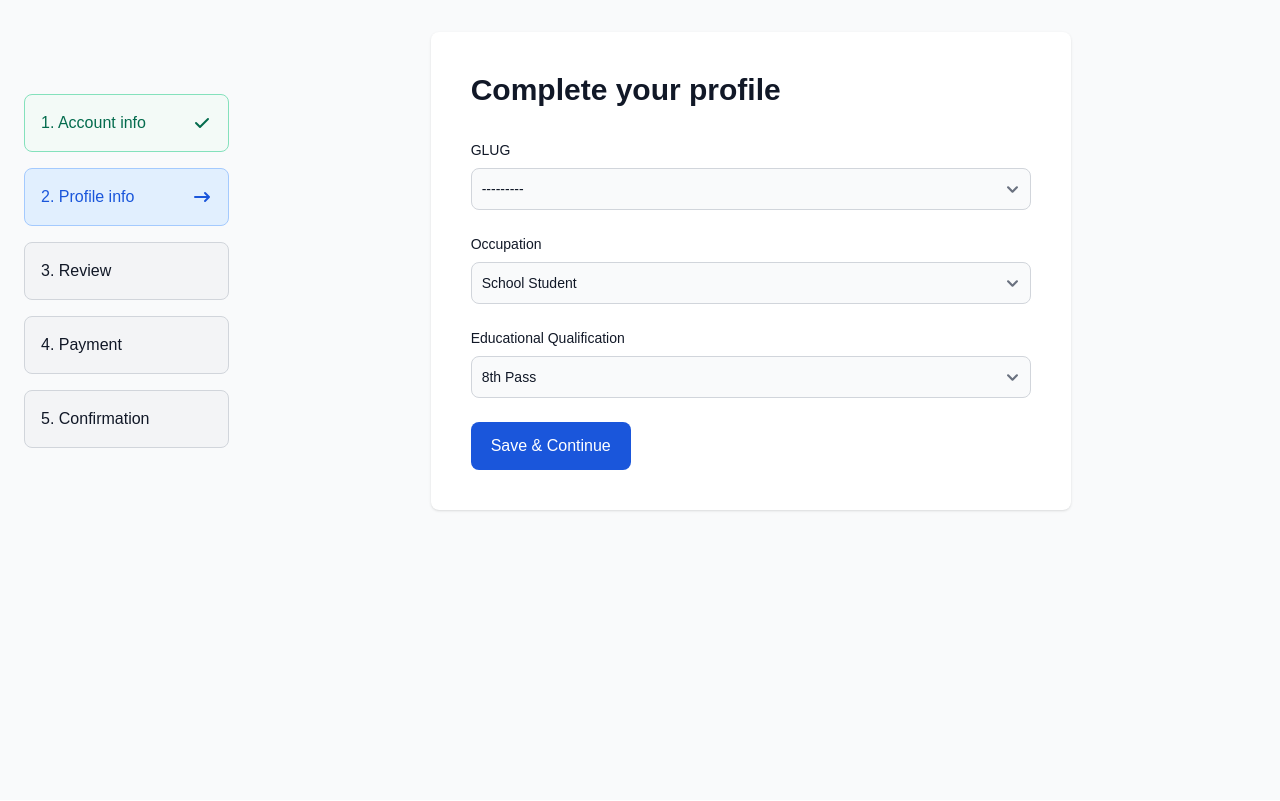
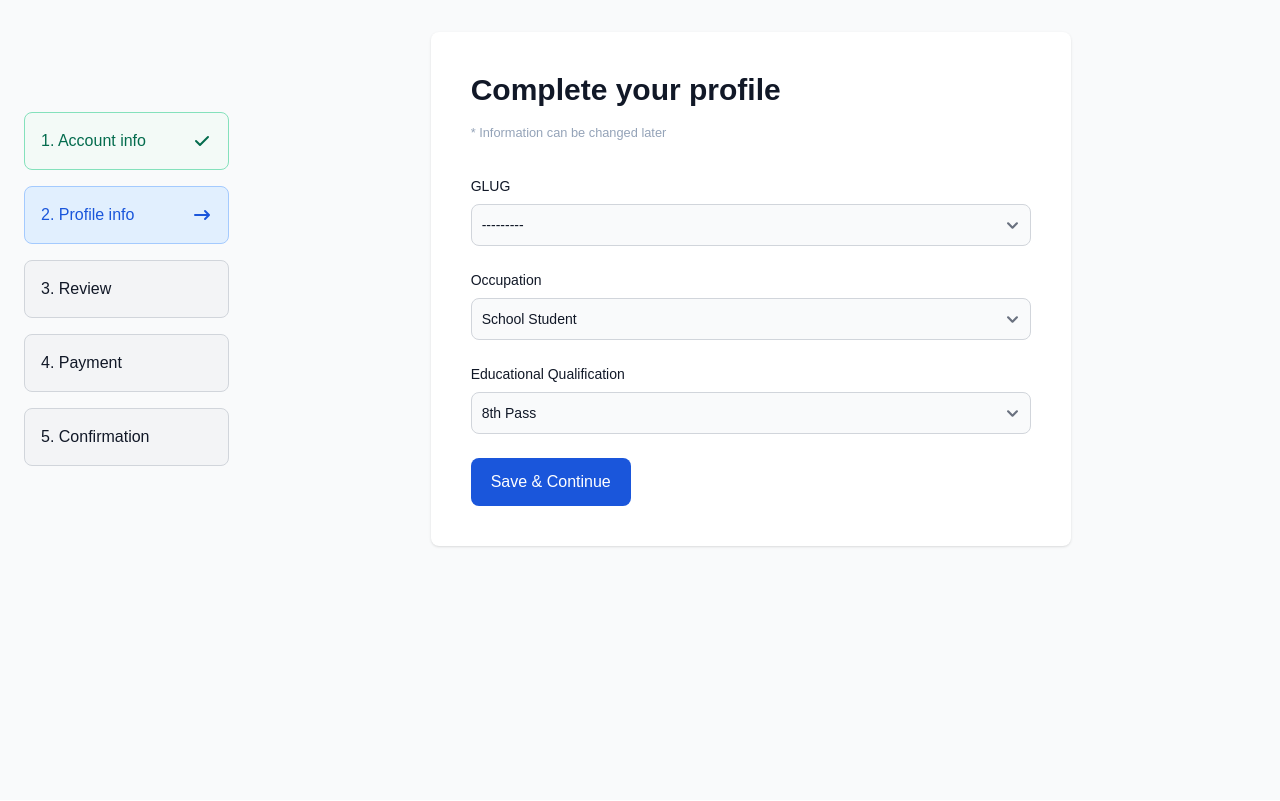
Before and after one commit to juandavid24w/htj79, a Django app: page /user/signup/ in a window 1280 px wide. Shown: the top 801 px of the page. Run offline with Django 4.2, Linux system fonts and the light colour scheme; the visitor is signed in with stand-in values (Sample User, id 1); data that the repository does not hold is empty; style sheets or scripts are compiled from the project's sources.

Commit message:
Added Help text

```diff
--- a/member/templates/_mbase.html
+++ b/member/templates/_mbase.html
@@ -35,6 +35,9 @@
                 >
                   {% block formtitle %}{% endblock %}
                 </h1>
+                <small class="text-slate-400"
+                  >{% block helptext %}{% endblock %}</small
+                >
                 {% block content %}{% endblock %}
               </div>
             </div>
--- a/member/templates/step2.html
+++ b/member/templates/step2.html
@@ -3,6 +3,8 @@
 {% block title %} Profile Info {% endblock %}
 <!-- form title -->
 {% block formtitle %}Complete your profile{% endblock %}
+<!-- helptext  -->
+{% block helptext %}&ast; Information can be changed later{%endblock %}
 <!-- stepper -->
 {% block stepper %}
 <ol class="hidden md:block space-y-4 w-72 basis-1/6 mx-auto md:mx-0 md:my-auto">
```
